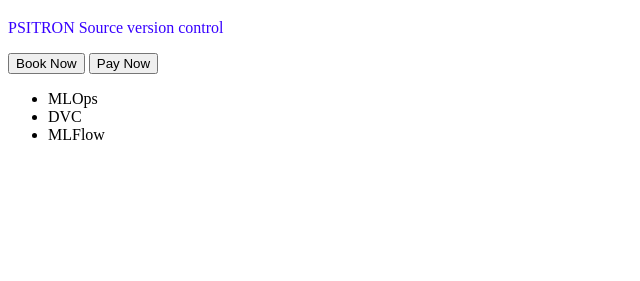
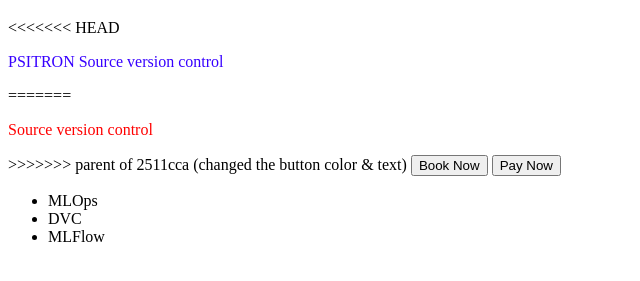
Before and after one commit to 03sarath/git-example, a plain HTML site: page index.html in a window 1280 px wide. Shown: the part 61-342 px from the top of the page, without its empty margins (0-640 px from the left). Drawn offline with Linux system fonts and the light colour scheme.

Commit message:
retevt back to previous one

```diff
--- a/index.html
+++ b/index.html
@@ -4,7 +4,12 @@
 <body>
 
     <h1>Understanding Git</h1>
+<<<<<<< HEAD
     <p style="color:rgb(55, 0, 255)">PSITRON Source version control</p>
+=======
+
+    <p style="color:red">Source version control</p>
+>>>>>>> parent of 2511cca (changed the button color & text)
     <button>Book Now</button>
     <button>Pay Now</button>
 
```
